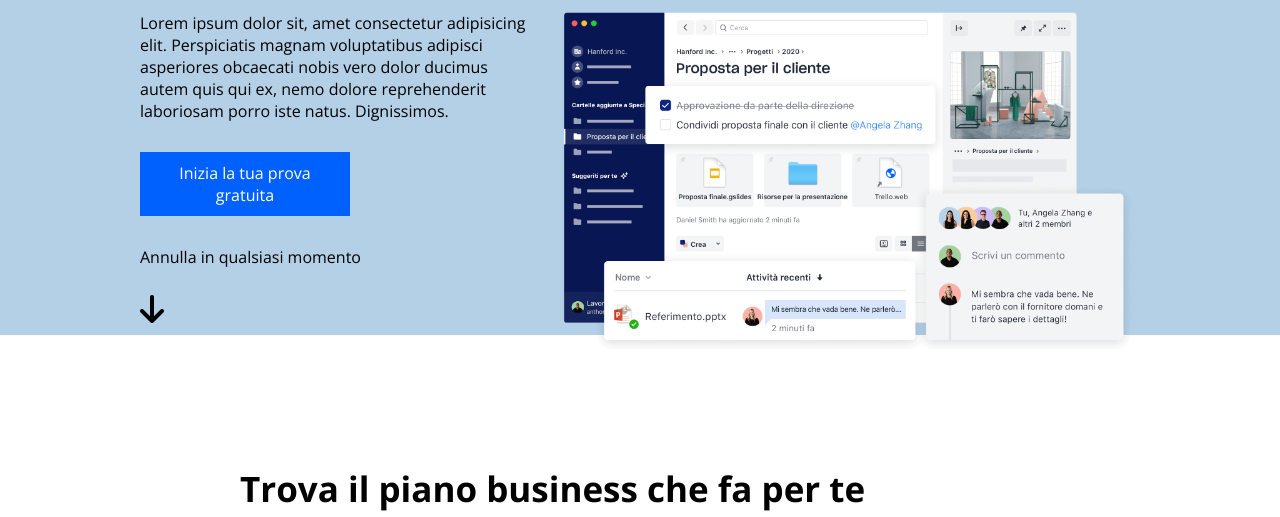
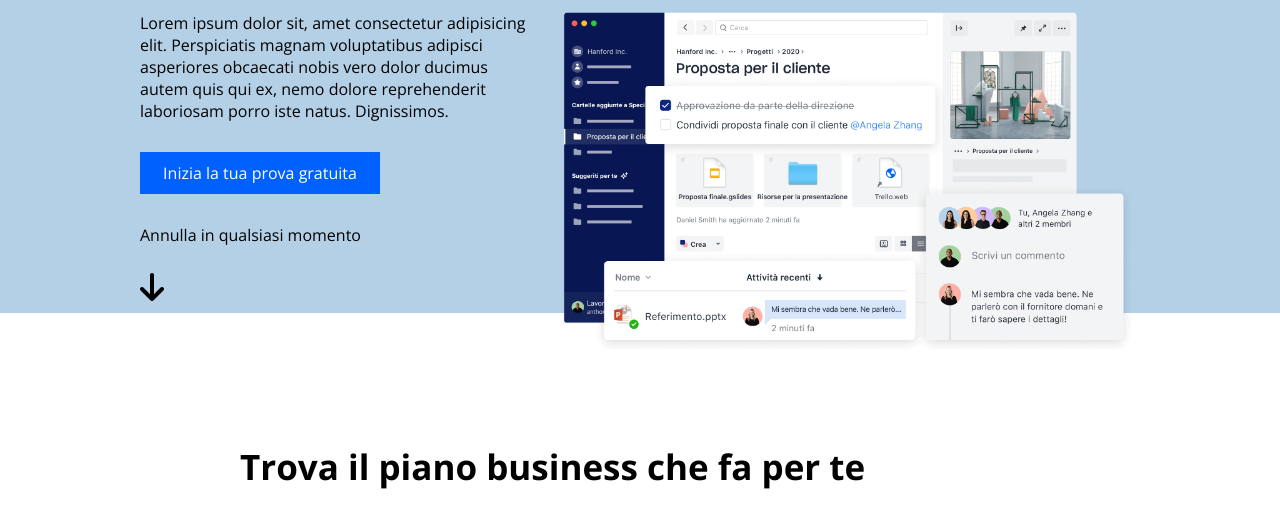
Before and after one commit to 0xbrax/htmlcss-dropbox, a plain HTML site: page index.html in a window 1280 px wide. Shown: the part 267-784 px from the top of the page. Drawn offline with nearby package versions, Linux system fonts and the light colour scheme.

Commit message:
Fix jumbotron button width

```diff
--- a/css/common.css
+++ b/css/common.css
@@ -72,7 +72,7 @@ a {color: #000;}
     color: #FFF;
     padding: 10px;
     display: block;
-    width: 210px;
+    width: 240px;
 }
 
 .button1bis {
```
